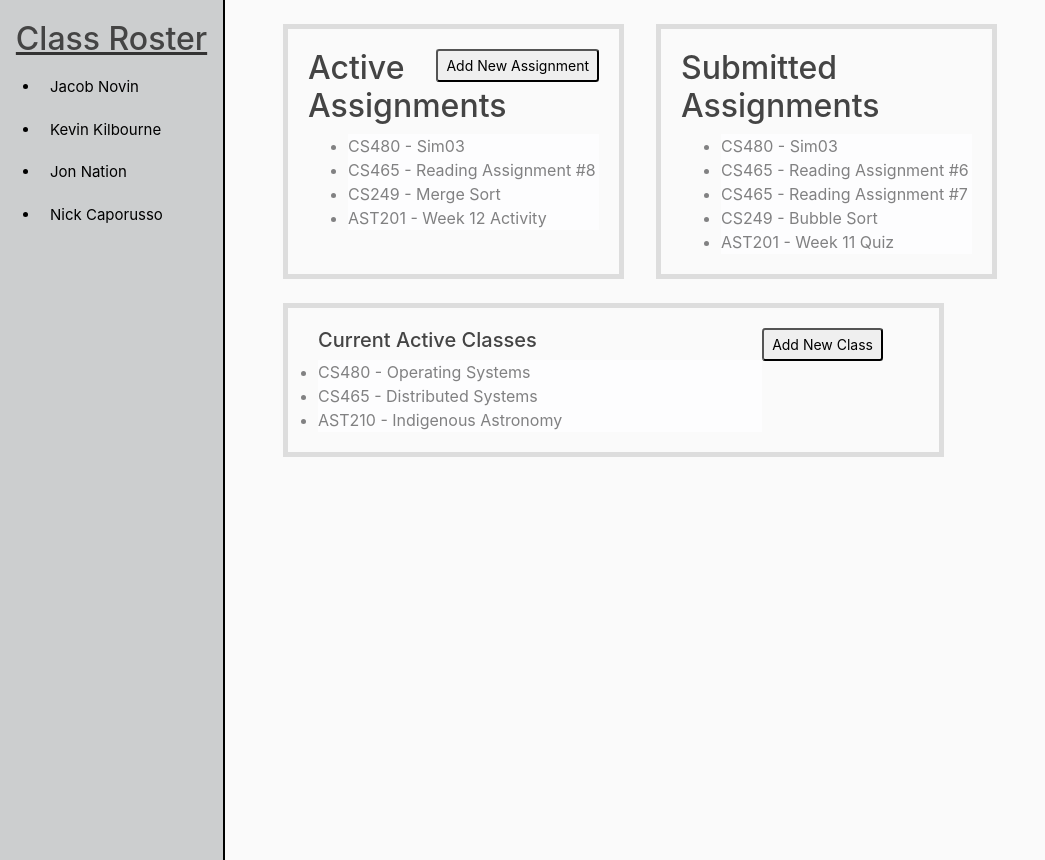
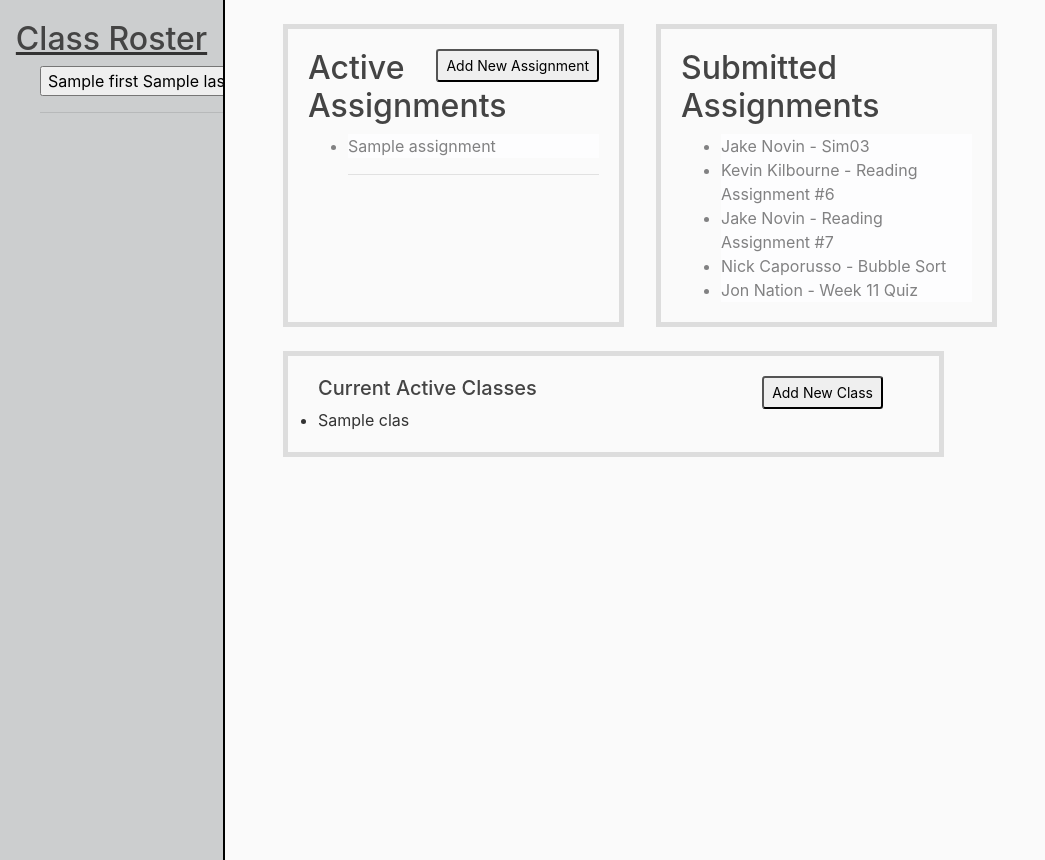
Before and after one commit to kevkilbourne/DigiPackWebpage, a Django app: template DigitalBackpack/templates/DigitalBackpack/teacherpage.html in a window 1280 px wide. Shown: the part 100-960 px from the top of the page, without its empty margins (0-1045 px from the left). Run offline with Django 4.2, Linux system fonts and the light colour scheme; the template is opened without the code that fills it: most values are stand-ins (such as "Sample title", 1, 10 or a date in 2020); some libraries are stand-ins or nearby versions.

Commit message:
Added Real Assignment, Class, Students to Teacher Page

```diff
--- a/DigitalBackpack/templates/DigitalBackpack/teacherpage.html
+++ b/DigitalBackpack/templates/DigitalBackpack/teacherpage.html
@@ -91,10 +91,30 @@
                 <!-- This will have to grab students belonging to the Teacher's classes (loop through class roster) -->
                 <!-- When the student gets clicked, take to student's page -->
                 <!-- Update teacher_page_bs() in views.py w/ code present in dev_branch -->
-                <li class="roster_student list-group-item-light">Jacob Novin</li>
-                <li class="roster_student list-group-item-light">Kevin Kilbourne</li>
-                <li class="roster_student list-group-item-light">Jon Nation</li>
-                <li class="roster_student list-group-item-light">Nick Caporusso</li>
+                {% if students %}
+                  {% for student in students %}
+                    <form method="POST" action="{% url 'view_student' %}">
+                      {% csrf_token %}
+                      <input type="hidden" name="studentID" value={{ student.id }}>
+                      {% if student.flagged %}
+                        {% if student.first %}
+                          <input type="submit" value="{{ student.first }} {{ student.last }}" id="student{{ student.id }}" class="flagged">
+                        {% else %}
+                          <input type="submit" value="{{ student.email }}" id="student{{ student.id }}" class="flagged">
+                        {% endif %}
+                      {% else %}
+                        {% if student.first %}
+                          <input type="submit" value="{{ student.first }} {{ student.last }}" id="student{{ student.id }}" class="notFlagged">
+                        {% else %}
+                          <input type="submit" value="{{ student.email }}" id="student{{ student.id }}" class="notFlagged">
+                        {% endif %}
+                      {% endif %}
+                      <hr id="rosterLines">
+                    </form>
+                  {% endfor %}
+                {% else %}
+                  <h3>Empty Roster</h3>
+                {% endif %}
               </ul>
             </div>
         </div>
@@ -111,10 +131,14 @@
             <div class="current_assignments">
               <ul class="assignment_list">
                 <!-- This will have to grab classes belonging to the student (loop through student's classes) -->
-                <li class="class_item list-group-item-light">CS480 - Sim03</li>
-                <li class="class_item list-group-item-light">CS465 - Reading Assignment #8</li>
-                <li class="class_item list-group-item-light">CS249 - Merge Sort</li>
-                <li class="class_item list-group-item-light">AST201 - Week 12 Activity</li>
+                {% if assignments %}
+                  {% for assignment in assignments %}
+                    <li class="class_item list-group-item-light" id="assignment{{ assignment.id }}">{{ assignment.title }}</li>
+                    <hr id="rosterLines">
+                  {% endfor %}
+                {% else %}
+                  <h3>No Active Assignments</h3>
+                {% endif %}
               </ul>
             </div>
           </div>
@@ -129,11 +153,11 @@
             <div class="current_submissions">
               <ul class="submissions_list">
                 <!-- This will have to grab submissions belonging to the student (loop through student's submissions) -->
-                <li class="class_item list-group-item-light">CS480 - Sim03</li>
-                <li class="class_item list-group-item-light">CS465 - Reading Assignment #6</li>
-                <li class="class_item list-group-item-light">CS465 - Reading Assignment #7</li>
-                <li class="class_item list-group-item-light">CS249 - Bubble Sort</li>
-                <li class="class_item list-group-item-light">AST201 - Week 11 Quiz</li>
+                <li class="class_item list-group-item-light">Jake Novin - Sim03</li>
+                <li class="class_item list-group-item-light">Kevin Kilbourne - Reading Assignment #6</li>
+                <li class="class_item list-group-item-light">Jake Novin - Reading Assignment #7</li>
+                <li class="class_item list-group-item-light">Nick Caporusso - Bubble Sort</li>
+                <li class="class_item list-group-item-light">Jon Nation - Week 11 Quiz</li>
               </ul>
             </div>
           </div>
@@ -151,9 +175,17 @@
 
             <div class="current_classes">
               <ul class="class_list list-group">
-                <li class="class_name list-group-item-light">CS480 - Operating Systems</li>
-                <li class="class_name list-group-item-light">CS465 - Distributed Systems</li>
-                <li class="class_name list-group-item-light">AST210 - Indigenous Astronomy</li>
+                {% if classes %}
+                  {% for class in classes %}
+                    {% if class.id == currentClass %}
+                      <u><li class="class" id="class{{ class.id }}">{{ class.classname }}</li></u>
+                    {% else %}
+                      <li class="class" id="class{{ class.id }}">{{ class.classname }}</li>
+                    {% endif %}
+                  {% endfor %}
+                {% else %}
+                  <h2>No classes to show</h2>
+                {% endif %}
               </ul>
             </div>
 
```
